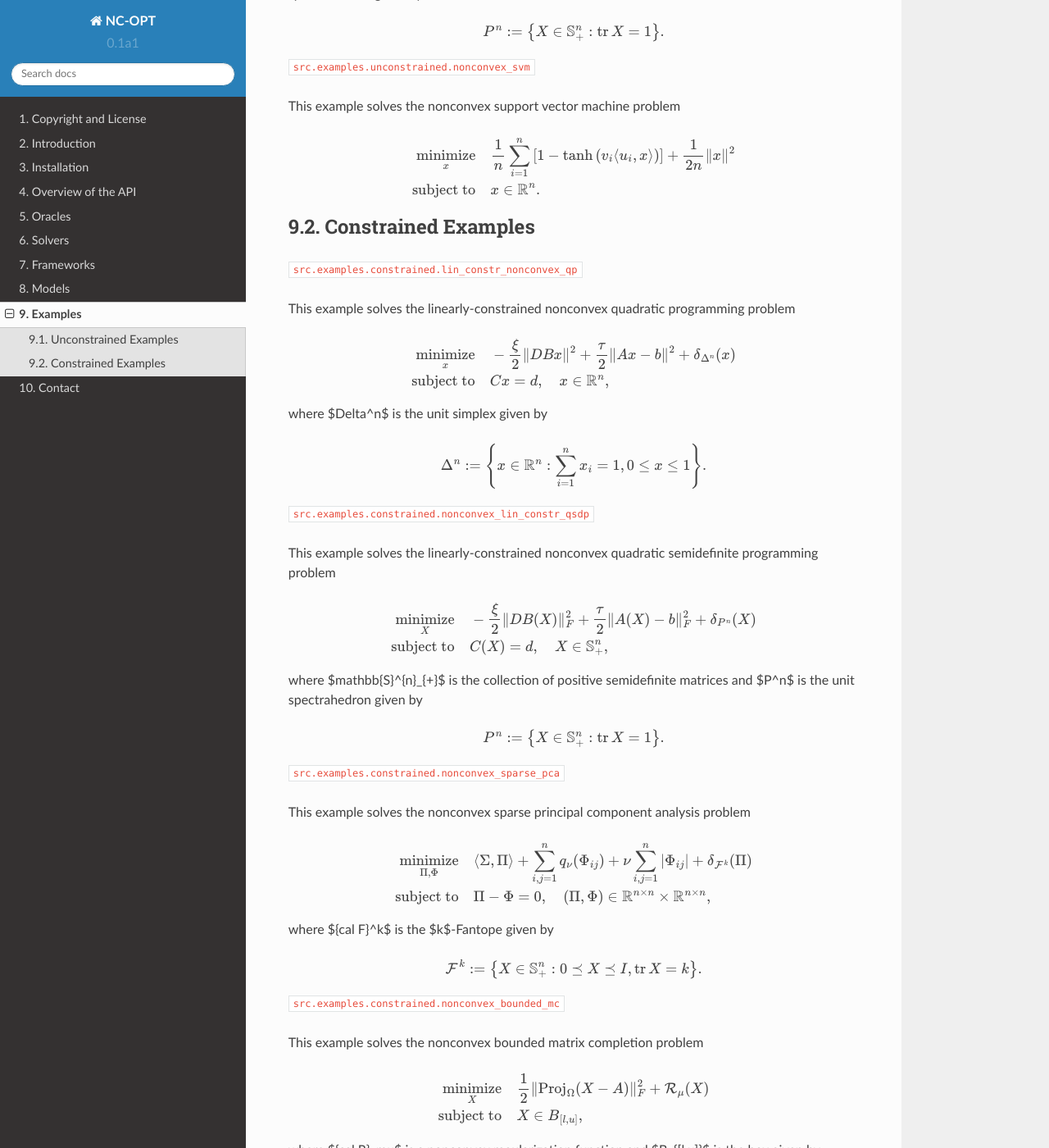
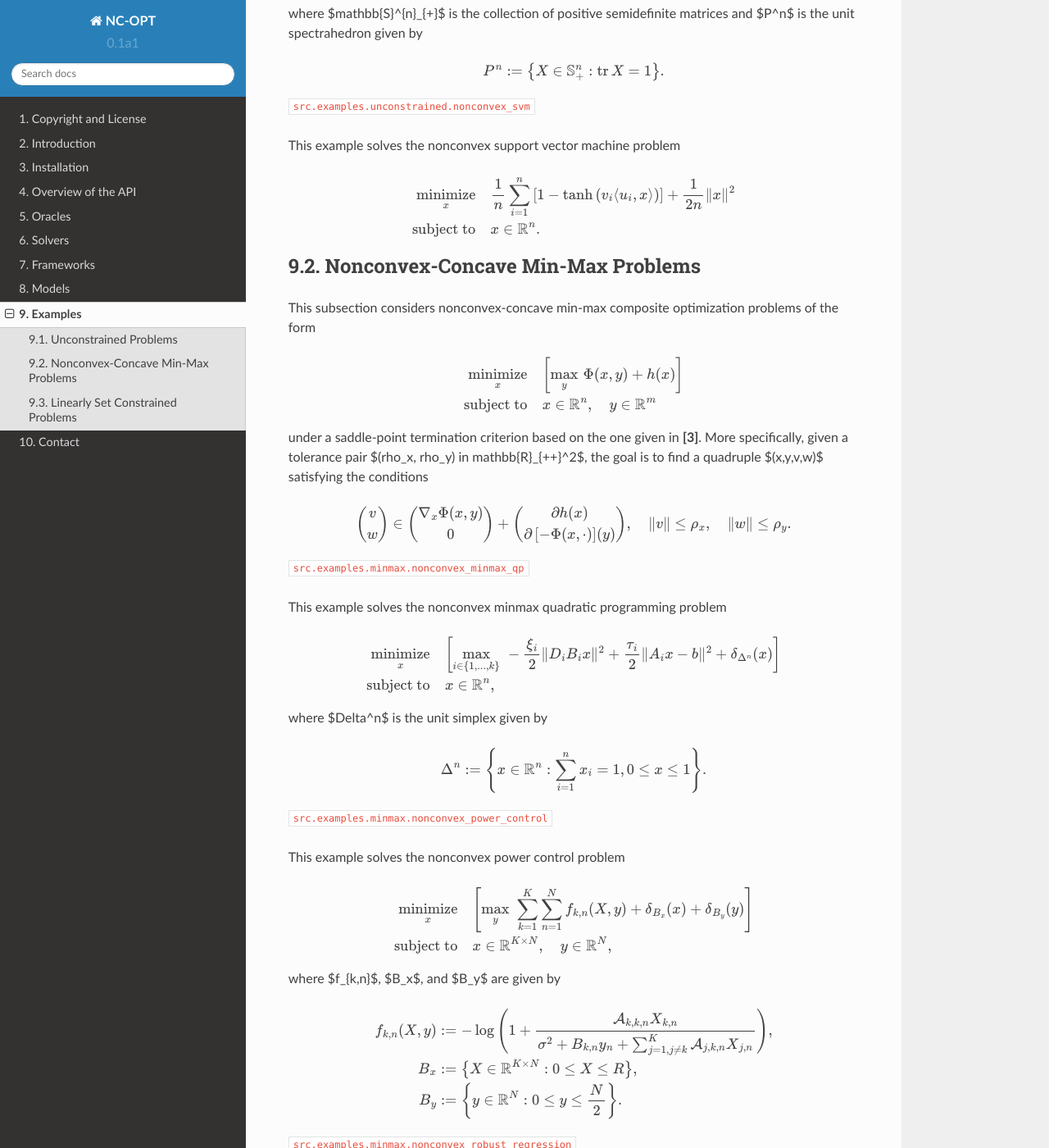
Before and after one commit to wwkong/nc_opt, a Sphinx documentation site: the page built from docs/pages/examples.rst, in a window 1280 px wide and 1400 px high, scrolled down 1461 px. Shown: the whole window at 82% size. Built offline with Sphinx 7.4.7 and the Read the Docs theme 2.0.0, drawn with Linux system fonts in a browser that asks for light colours; cross-references to code outside the pages are shown as plain code; some of the changed text lies outside the part shown.

Commit message:
Added documentation for the minmax experiments.

```diff
--- a/docs/pages/examples.rst
+++ b/docs/pages/examples.rst
@@ -17,22 +17,24 @@ for any closed convex set $C$ and any point $x$.
 
     Additional details about these problems can be found in the papers:
 
-    Kong, W., Melo, J. G., & Monteiro, R. D. (2019). Complexity of a
+    **[1]** Kong, W., Melo, J. G., & Monteiro, R. D. (2019). Complexity of a
     quadratic penalty accelerated inexact proximal point method for solving
     linearly constrained nonconvex composite programs. *SIAM Journal on
     Optimization, 29*\(4), 2566-2593.
 
-    Kong, W., Melo, J. G., & Monteiro, R. D. (2020). An efficient
+    **[2]** Kong, W., Melo, J. G., & Monteiro, R. D. (2020). An efficient
     adaptive accelerated inexact proximal point method for solving linearly
     constrained nonconvex composite problems. *Computational Optimization and
     Applications, 76*\(2), 305-346.
 
-    Kong, W., & Monteiro, R. D. (2019). An accelerated inexact
+    **[3]** Kong, W., & Monteiro, R. D. (2019). An accelerated inexact
     proximal point method for solving nonconvex-concave min-max problems.
     *arXiv preprint arXiv:1905.13433*.
 
-Unconstrained Examples
+Unconstrained Problems
 ----------------------
+
+This subsection considers unconstrained composite optimization problems.
 
 :scpt:`src.examples.unconstrained.basic_convex_qp`
 
@@ -82,8 +84,93 @@ This example solves the nonconvex support vector machine problem
     \underset{x}{\text{minimize}}\quad  & \frac{1}{n}\sum_{i=1}^{n}\left[1-\tanh\left(v_{i}\langle u_{i},x\rangle\right)\right]+\frac{1}{2n}\|x\|^{2} \\
     \text{subject to}\quad  & x\in\mathbb{R}^{n}.
 
-Constrained Examples
---------------------
+Nonconvex-Concave Min-Max Problems
+----------------------------------
+
+This subsection considers nonconvex-concave min-max composite optimization problems of the form
+
+.. math::
+
+    \underset{x}{\text{minimize}}  \quad & \left[\underset{y}{\text{max}} \,\, \Phi(x,y) + h(x) \right] \\
+    \text{subject to}\quad  & x\in\mathbb{R}^{n}, \quad y \in \mathbb{R}^{m}
+
+under a saddle-point termination criterion based on the one given in **[3]**. More specifically, given a tolerance pair $(\rho_x, \rho_y) \in \mathbb{R}_{++}^2$, the goal is to find a quadruple $(x,y,v,w)$ satisfying the conditions
+
+.. math::
+
+    \left(\begin{array}{c}
+    v\\
+    w
+    \end{array}\right)\in\left(\begin{array}{c}
+    \nabla_{x}\Phi(x,y)\\
+    0
+    \end{array}\right)+\left(\begin{array}{c}
+    \partial h(x)\\
+    \partial\left[-\Phi(x,\cdot)\right](y)
+    \end{array}\right),\quad\|v\|\leq\rho_{x},\quad\|w\|\leq\rho_{y}.
+
+:scpt:`src.examples.minmax.nonconvex_minmax_qp`
+
+This example solves the nonconvex minmax quadratic programming problem
+
+.. math::
+
+    \underset{x}{\text{minimize}}  \quad &
+    \left[
+    \underset{i\in\{1,...,k\}}{\text{max}} \,\,
+    -\frac{ \xi_i}{2}\|D_i B_i x\|^{2}+\frac{\tau_i}{2}\|A_i x-b\|^{2}
+    +\delta_{\Delta^{n}}(x)
+    \right]  \\
+    \text{subject to}\quad  & x\in\mathbb{R}^{n},
+
+where $\Delta^n$ is the unit simplex given by
+
+.. math::
+
+    \Delta^{n}:=\left\{ x\in\mathbb{R}^{n}:\sum_{i=1}^{n}x_{i}=1,0\leq x\leq1\right\}.
+
+:scpt:`src.examples.minmax.nonconvex_power_control`
+
+This example solves the nonconvex power control problem
+
+.. math::
+
+    \underset{x}{\text{minimize}} \quad &
+    \left[\max_{y} \,\, \sum_{k=1}^{K}\sum_{n=1}^{N} f_{k,n}(X,y) + \delta_{B_x}(x) + \delta_{B_y}(y) \right] \\
+    \text{subject to}\quad  & x\in\mathbb{R}^{K\times N}, \quad y\in\mathbb{R}^{N},
+
+where $f_{k,n}$, $B_x$, and $B_y$ are given by
+
+.. math::
+
+    f_{k,n}(X,y) & := -\log\left(1+\frac{{\cal A}_{k,k,n}X_{k,n}}{\sigma^{2}+B_{k,n}y_{n}+\sum_{j=1,j\neq k}^{K}{\cal A}_{j,k,n}X_{j,n}}\right), \\
+    B_x & := \left\{X\in \mathbb{R}^{K\times N} : 0 \leq X \leq R \right\}, \\
+    B_y & := \left\{y\in \mathbb{R}^{N} : 0 \leq y \leq \frac{N}{2} \right\}.
+
+:scpt:`src.examples.minmax.nonconvex_robust_regression`
+
+This example solves the robust regression problem
+
+.. math::
+
+    \underset{x}{\text{minimize}}  \quad &
+    \left[
+    \underset{i\in\{1,...,n\}}{\text{max}} \,\,
+    \phi_\alpha \circ \ell_i(x)
+    \right]  \\
+    \text{subject to}\quad  & x\in\mathbb{R}^{k},
+
+where $\phi_\alpha$ and $\ell_j$ are given by
+
+.. math::
+
+    \phi_\alpha(t) := \alpha \log \left(1 + \frac{t}{\alpha} \right), \quad
+    \ell_j := \log \left(1 + e^{-b_j \langle a_j, x \rangle}\right).
+
+Linearly Set Constrained Problems
+---------------------------------
+
+This subsection considers linearly set constrained composite optimization problems where $g(x)=Ax$ for a linear operator $A$ and $S$ is a closed convex set.
 
 :scpt:`src.examples.constrained.lin_constr_nonconvex_qp`
 
--- a/docs/pages/introduction.rst
+++ b/docs/pages/introduction.rst
@@ -9,6 +9,7 @@ Currently, the following problems classes are supported:
 
     - Unconstrained Composite Optimization
     - Linearly Set Constrained Composite Optimization
+    - Nonconvex-Concave Min-Max Optimization
     - Convex Cone Constrained Composite Optimization (WIP)
 
 Instances of the above classes include *semidefinite programming*, *convex programming*, *cone programming*, *linear and quadratic programmin*, and *nonconvex programming*.
```
Also changed, not shown: README.md (+0 -8 lines).
